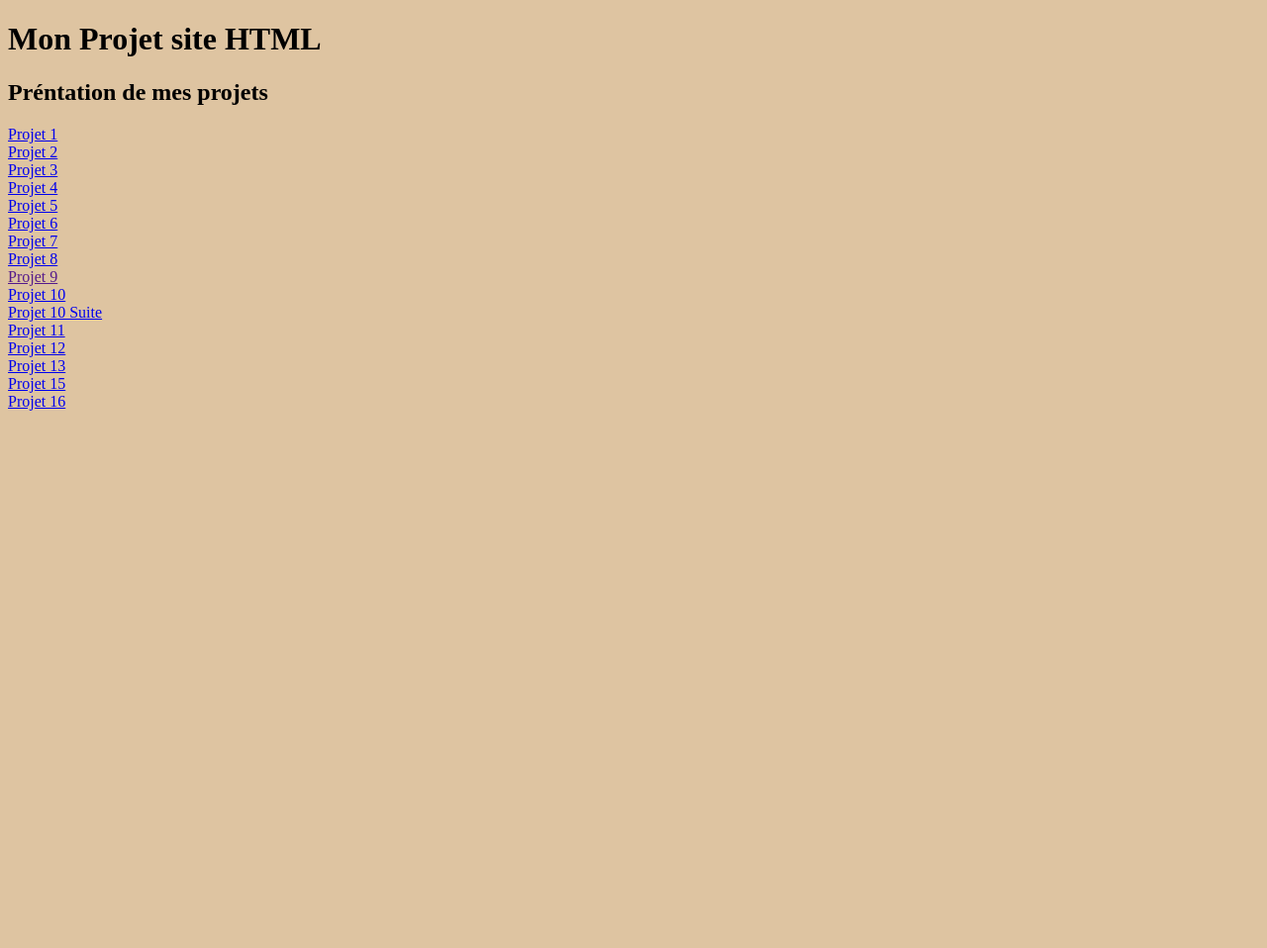
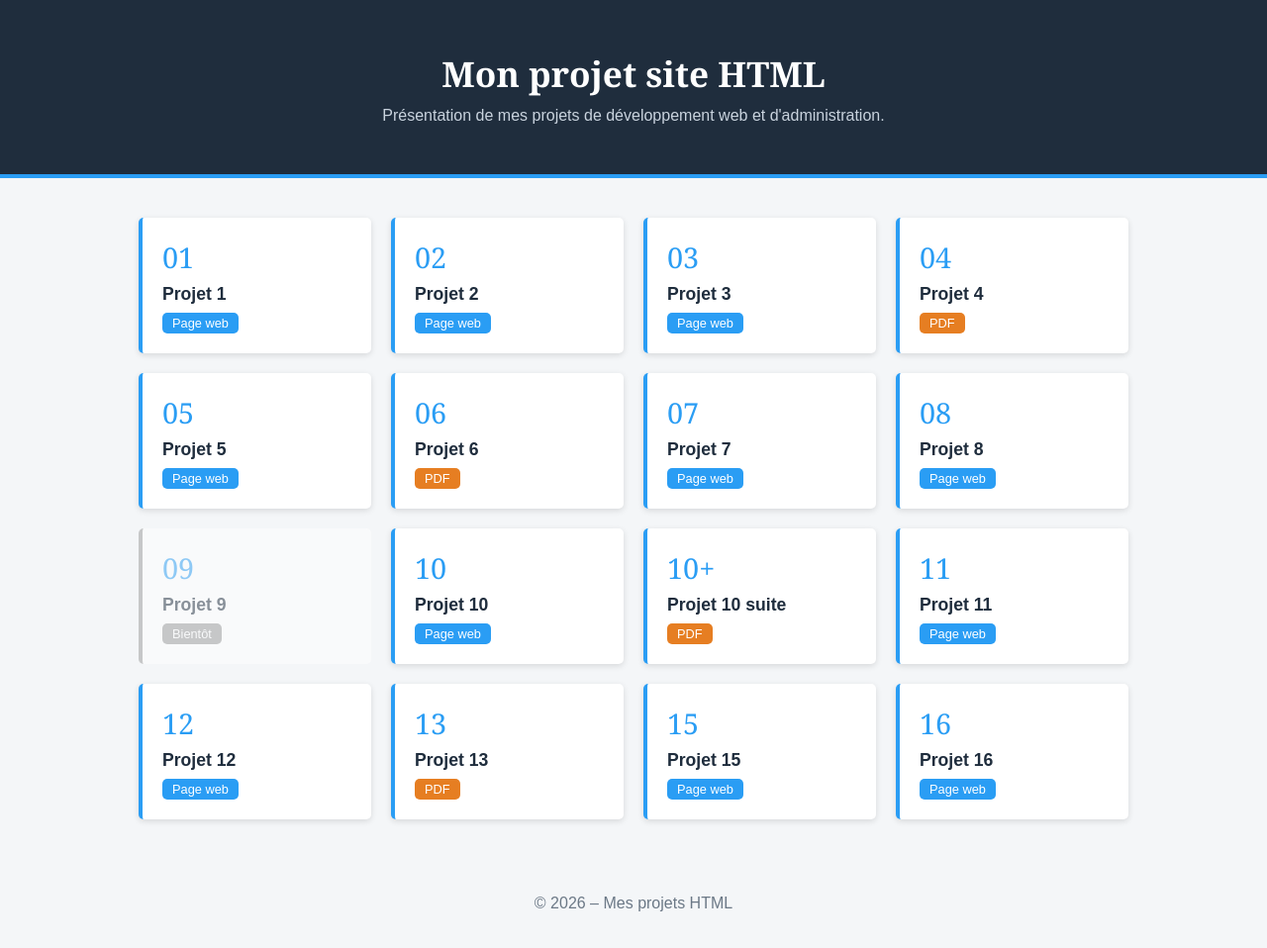
Before and after one commit to MaheGoo/HTMLex, a plain HTML site: page index.html in a window 1280 px wide. Shown: the whole page at 99% size. Before the commit the page ends 800 px from the top, so only its background shows below. Drawn offline with Linux system fonts and the light colour scheme.

Commit message:
Add files via upload

```diff
--- a/index.html
+++ b/index.html
@@ -1,47 +1,123 @@
 <!DOCTYPE html>
-<html>
+<html lang="fr">
 <head>
-	<meta charset="utf-8">
+	<meta charset="UTF-8">
 	<meta name="viewport" content="width=device-width, initial-scale=1">
-	<title>Projet html</title>
+	<title>Mes projets HTML</title>
+	<link rel="stylesheet" href="style.css">
 </head>
-<body bgcolor=dec4a1>
+<body>
 
-	<h1>Mon Projet site HTML</h1>
-	<h2>Préntation de mes projets</h2>
-	<a href="projet1/projet1.html">Projet 1</a>
-	<br>
-	<a href="projet2/projet2.html">Projet 2</a>
-	<br>
-	<a href="projet3/projet3.html">Projet 3</a>
-	<br>
-	<a href="projet4/01_TP_Comptes_et_Groupes_Locaux.pdf">Projet 4</a>
-	<br>
-	<a href="projet5/formulaire.html">Projet 5</a>
-	<br>
-	<a href="projet6/Administration_postes_travail.pdf">Projet 6</a>
-	<br>
-	<a href="projet7/ajout_vehicule.html">Projet 7</a>
-	<br>
-	<a href="projet8/accueil.html">Projet 8</a>
-	<br>
-	<a href="">Projet 9</a>
-	<br>
-	<a href="projet10/accueil.html">Projet 10</a>
-	<br>
-	<a href="projet10suite/TP_Float_AutoLoc_fini.pdf">Projet 10 Suite</a>
-	<br>
-	<a href="projet11/index.html">Projet 11</a>
-	<br>
-	<a href="projet12/index.html">Projet 12</a>
-	<br>
-	<a href="projet13/projet2_VM.pdf">Projet 13</a>
-	<br>
-	<a href="projet15/index.html">Projet 15</a>
-	<br>
-	<a href="projet16/index.html">Projet 16</a>
+	<header>
+		<h1>Mon projet site HTML</h1>
+		<p>Présentation de mes projets de développement web et d'administration.</p>
+	</header>
 
+	<main>
+		<div class="projets">
 
+			<a class="projet" href="projet1/projet1.html">
+				<span class="numero">01</span>
+				<span class="nom">Projet 1</span>
+				<span class="type">Page web</span>
+			</a>
+
+			<a class="projet" href="projet2/projet2.html">
+				<span class="numero">02</span>
+				<span class="nom">Projet 2</span>
+				<span class="type">Page web</span>
+			</a>
+
+			<a class="projet" href="projet3/projet3.html">
+				<span class="numero">03</span>
+				<span class="nom">Projet 3</span>
+				<span class="type">Page web</span>
+			</a>
+
+			<a class="projet" href="projet4/01_TP_Comptes_et_Groupes_Locaux.pdf">
+				<span class="numero">04</span>
+				<span class="nom">Projet 4</span>
+				<span class="type pdf">PDF</span>
+			</a>
+
+			<a class="projet" href="projet5/formulaire.html">
+				<span class="numero">05</span>
+				<span class="nom">Projet 5</span>
+				<span class="type">Page web</span>
+			</a>
+
+			<a class="projet" href="projet6/Administration_postes_travail.pdf">
+				<span class="numero">06</span>
+				<span class="nom">Projet 6</span>
+				<span class="type pdf">PDF</span>
+			</a>
+
+			<a class="projet" href="projet7/ajout_vehicule.html">
+				<span class="numero">07</span>
+				<span class="nom">Projet 7</span>
+				<span class="type">Page web</span>
+			</a>
+
+			<a class="projet" href="projet8/accueil.html">
+				<span class="numero">08</span>
+				<span class="nom">Projet 8</span>
+				<span class="type">Page web</span>
+			</a>
+
+			<div class="projet vide">
+				<span class="numero">09</span>
+				<span class="nom">Projet 9</span>
+				<span class="type">Bientôt</span>
+			</div>
+
+			<a class="projet" href="projet10/accueil.html">
+				<span class="numero">10</span>
+				<span class="nom">Projet 10</span>
+				<span class="type">Page web</span>
+			</a>
+
+			<a class="projet" href="projet10suite/TP_Float_AutoLoc_fini.pdf">
+				<span class="numero">10+</span>
+				<span class="nom">Projet 10 suite</span>
+				<span class="type pdf">PDF</span>
+			</a>
+
+			<a class="projet" href="projet11/index.html">
+				<span class="numero">11</span>
+				<span class="nom">Projet 11</span>
+				<span class="type">Page web</span>
+			</a>
+
+			<a class="projet" href="projet12/index.html">
+				<span class="numero">12</span>
+				<span class="nom">Projet 12</span>
+				<span class="type">Page web</span>
+			</a>
+
+			<a class="projet" href="projet13/projet2_VM.pdf">
+				<span class="numero">13</span>
+				<span class="nom">Projet 13</span>
+				<span class="type pdf">PDF</span>
+			</a>
+
+			<a class="projet" href="projet15/index.html">
+				<span class="numero">15</span>
+				<span class="nom">Projet 15</span>
+				<span class="type">Page web</span>
+			</a>
+
+			<a class="projet" href="projet16/index.html">
+				<span class="numero">16</span>
+				<span class="nom">Projet 16</span>
+				<span class="type">Page web</span>
+			</a>
+
+		</div>
+	</main>
+
+	<footer>
+		<p>© 2026 – Mes projets HTML</p>
+	</footer>
 
 </body>
 </html>
--- /dev/null
+++ b/style.css
@@ -0,0 +1,114 @@
+:root {
+  --principale: #1f2d3d;
+  --secondaire: #2a9df4;
+  --accent: #14202c;
+  --clair: #f4f6f8;
+  --blanc: #ffffff;
+}
+
+body {
+  font-family: Arial, Helvetica, sans-serif;
+  color: var(--principale);
+  background-color: var(--clair);
+  margin: 0;
+}
+
+/* En-tête */
+header {
+  background-color: var(--principale);
+  color: var(--blanc);
+  text-align: center;
+  padding: 50px 20px;
+  border-bottom: 4px solid var(--secondaire);
+}
+
+header h1 {
+  font-family: Georgia, "Times New Roman", serif;
+  font-size: 2.2rem;
+  margin: 0 0 10px;
+  color: var(--blanc);
+}
+
+header p {
+  margin: 0;
+  color: #c9d3de;
+}
+
+/* Liste des projets */
+main {
+  max-width: 1000px;
+  margin: 40px auto;
+  padding: 0 20px;
+}
+
+.projets {
+  display: grid;
+  grid-template-columns: repeat(auto-fill, minmax(220px, 1fr));
+  gap: 20px;
+}
+
+.projet {
+  display: flex;
+  flex-direction: column;
+  gap: 8px;
+  padding: 20px;
+  background-color: var(--blanc);
+  color: var(--principale);
+  text-decoration: none;
+  border-left: 4px solid var(--secondaire);
+  border-radius: 5px;
+  box-shadow: 0 2px 6px rgba(0, 0, 0, 0.12);
+  transition: transform 0.2s, box-shadow 0.2s;
+}
+
+.projet:hover {
+  transform: translateY(-4px);
+  box-shadow: 0 8px 16px rgba(0, 0, 0, 0.2);
+}
+
+.numero {
+  font-family: Georgia, "Times New Roman", serif;
+  font-size: 1.8rem;
+  color: var(--secondaire);
+}
+
+.nom {
+  font-size: 1.1rem;
+  font-weight: bold;
+}
+
+.type {
+  align-self: flex-start;
+  padding: 3px 10px;
+  font-size: 0.8rem;
+  color: var(--blanc);
+  background-color: var(--secondaire);
+  border-radius: 5px;
+}
+
+.type.pdf {
+  background-color: #e67e22;
+}
+
+/* Projet sans lien */
+.projet.vide {
+  opacity: 0.5;
+  border-left-color: #999;
+  box-shadow: none;
+}
+
+.projet.vide:hover {
+  transform: none;
+  box-shadow: none;
+}
+
+.projet.vide .type {
+  background-color: #999;
+}
+
+/* Pied de page */
+footer {
+  text-align: center;
+  padding: 20px;
+  color: #6b7886;
+}
```
